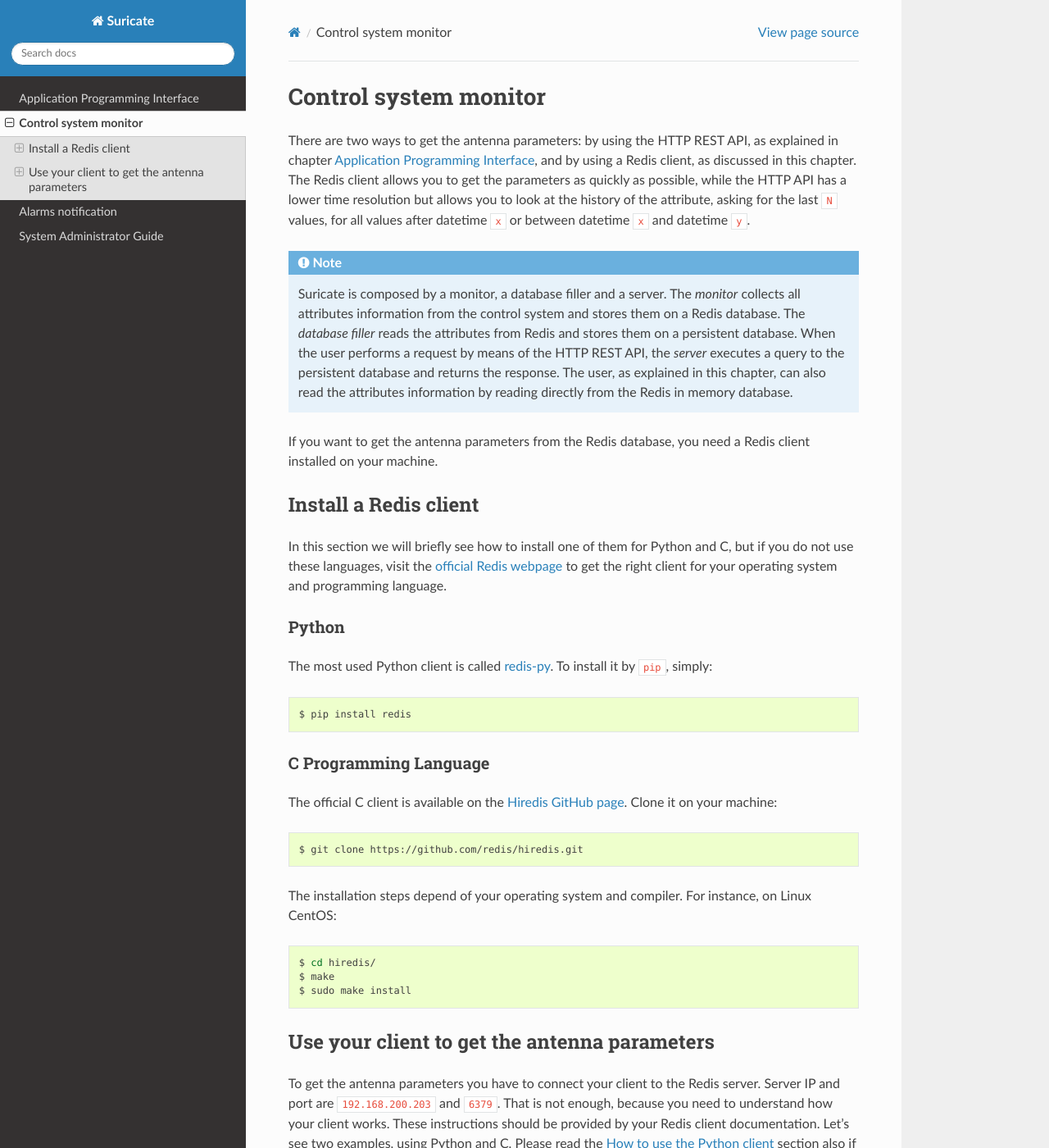
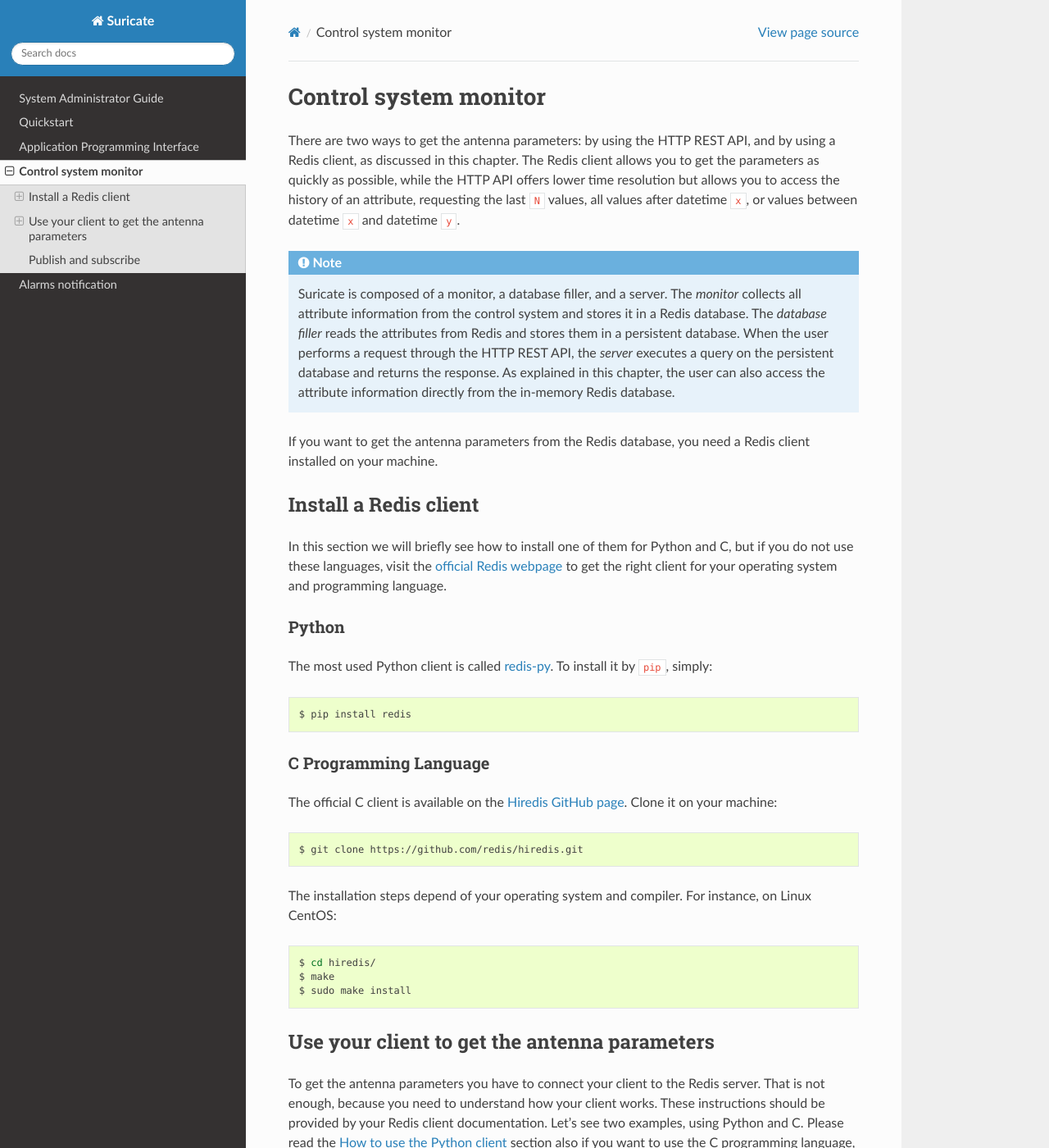
Before and after one commit to discos/suricate, a Sphinx documentation site: the page built from docs/monitor.rst, in a window 1280 px wide and 1400 px high. Shown: the whole window at 82% size. Built offline with Sphinx 7.4.7 and the Read the Docs theme 3.1.0, drawn with Linux system fonts in a browser that asks for light colours; some of the changed text lies outside the part shown.

Commit message:
Documented and working

```diff
--- a/docs/conf.py
+++ b/docs/conf.py
@@ -60,9 +60,9 @@
 # built documents.
 #
 # The short X.Y version.
-version = '0.1'
+version = '0.2'
 # The full version, including alpha/beta/rc tags.
-release = '0.1'
+release = '0.2'
 
 # The language for content autogenerated by Sphinx. Refer to documentation
 # for a list of supported languages.
--- a/docs/monitor.rst
+++ b/docs/monitor.rst
@@ -5,38 +5,36 @@
 **********************
 
 There are two ways to get the antenna parameters: by using
-the HTTP REST API, as explained in chapter :ref:`api`, and
-by using a Redis client, as discussed in this chapter.
-The Redis client allows you to get the parameters
-as quickly as possible, while the HTTP API has a lower time
-resolution but allows you to look at the history of the
-attribute, asking for the last ``N`` values, for all
-values after datetime ``x`` or between datetime
-``x`` and datetime ``y``.
+the HTTP REST API, and by using a Redis client, as discussed
+in this chapter. The Redis client allows you to get the parameters
+as quickly as possible, while the HTTP API offers lower time
+resolution but allows you to access the history of an
+attribute, requesting the last ``N`` values, all values after
+datetime ``x``, or values between datetime ``x`` and datetime ``y``.
 
-.. note:: Suricate is composed by a monitor, a database filler
-   and a server. The *monitor* collects all attributes information
-   from the control system and stores them on a Redis database.
+.. note:: Suricate is composed of a monitor, a database filler,
+   and a server. The *monitor* collects all attribute information
+   from the control system and stores it in a Redis database.
    The *database filler* reads the attributes from Redis and stores
-   them on a persistent database. When the user performs a request
-   by means of the HTTP REST API, the *server* executes a query to
-   the persistent database and returns the response. The user, as
-   explained in this chapter, can also read the attributes information
-   by reading directly from the Redis in memory database.
+   them in a persistent database. When the user performs a request
+   through the HTTP REST API, the *server* executes a query on
+   the persistent database and returns the response. As explained
+   in this chapter, the user can also access the attribute information
+   directly from the in-memory Redis database.
 
-If you want to get the antenna parameters from the
-Redis database, you need a Redis client installed on your machine.
+If you want to get the antenna parameters from the Redis database, you
+need a Redis client installed on your machine.
 
 
 Install a Redis client
-----------------------
+======================
 In this section we will briefly see how to install one of them for Python
 and C, but if you do not use these languages, visit the
 `official Redis webpage <https://redis.io/clients>`__ to get
 the right client for your operating system and programming language.
 
 Python
-~~~~~~
+------
 The most used Python client is called `redis-py <https://pypi.org/project/redis/>`__.
 To install it by ``pip``, simply:
 
@@ -45,7 +43,7 @@
    $ pip install redis
 
 C Programming Language
-~~~~~~~~~~~~~~~~~~~~~~
+----------------------
 The official C client is available on the `Hiredis GitHub page
 <https://github.com/redis/hiredis>`__. Clone it on your machine:
 
@@ -64,10 +62,9 @@
 
 
 Use your client to get the antenna parameters
----------------------------------------------
+=============================================
 To get the antenna parameters you have to connect your client
-to the Redis server.  Server IP and port are ``192.168.200.203``
-and ``6379``. That is not enough, because you need to understand
+to the Redis server. That is not enough, because you need to understand
 how your client works. These instructions should be
 provided by your Redis client documentation. Let's see two examples,
 using Python and C. Please read the :ref:`python_client` section
@@ -75,17 +72,16 @@
 Python examples show you all information (the :ref:`c_client` section
 is just a short summary).
 
-
 .. _python_client:
 
 How to use the Python client
-~~~~~~~~~~~~~~~~~~~~~~~~~~~~
+----------------------------
 Let's see how to get the ``rawAzimuth`` from a Python shell:
 
 .. code-block:: python
 
    >>> from redis import StrictRedis # Import the redis client
-   >>> r = StrictRedis(host='192.168.200.203', port=6379, decode_responses=True)  # Connect to server
+   >>> r = StrictRedis(host='127.0.0.1', port=6379, decode_responses=True)
    >>> r.hgetall('ANTENNA/Boss/rawAzimuth')  # Ask for the rawAzimuth parameter
    {
      'units': 'radians', 'timestamp': '2019-12-18 12:52:04.206445',
@@ -108,7 +104,6 @@
      'timer': '2.0'
    }
 
-
 Here is how to get a particular field:
 
 .. code-block:: python
@@ -169,7 +163,7 @@
 .. _c_client:
 
 How to use the C client
-~~~~~~~~~~~~~~~~~~~~~~~
+-----------------------
 To understand how to get the ``rawAzimuth`` parameter look at the
 most important lines of :download:`example.c <examples/example.c>`
 source file:
@@ -215,7 +209,7 @@
 
    >>> import time
    >>> import redis
-   >>> r = redis.StrictRedis(host='192.168.200.203', port=6379, decode_responses=True)
+   >>> r = redis.StrictRedis()
    ... print(r.hgetall('ANTENNA/Boss/rawAzimuth')['timestamp'])
    ... time.sleep(0.9)  # 900ms
    ...
@@ -239,7 +233,7 @@
 .. code-block:: python
 
    >>> import redis
-   >>> r = redis.StrictRedis(host='192.168.200.203', port=6379, decode_responses=True)
+   >>> r = redis.StrictRedis()
    >>> pubsub = r.pubsub()
    >>> pubsub.subscribe('ANTENNA/Boss/rawAzimuth')
 
```
Also changed, not shown: other parts of docs/monitor.rst (+2 -3 lines), docs/adminguide.rst (+61 -153 lines), docs/api.rst (+26 -58 lines), docs/index.rst (+9 -13 lines), docs/quickstart.rst (added, +110 -0 lines), docs/images/browser.png (added).
